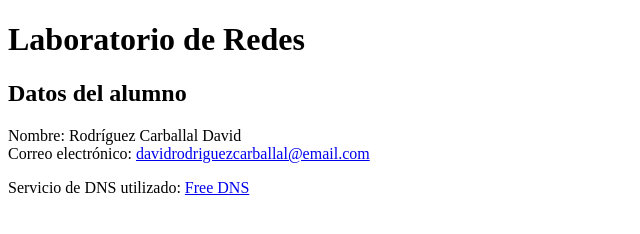
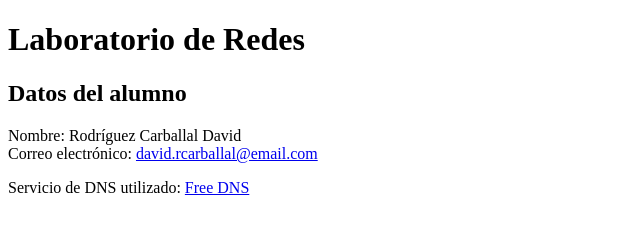
Before and after one commit to davidrcarballal/davidrcarballal.github.io, a plain HTML site: page index.html in a window 1280 px wide. Shown: the full height of the page, 0-640 px from the left. Drawn offline with Linux system fonts and the light colour scheme.

Commit message:
Update index.html

```diff
--- a/index.html
+++ b/index.html
@@ -13,8 +13,8 @@
     <p>
         Nombre: Rodríguez Carballal David<br>
         Correo electrónico:
-        <a href="mailto:davidrodriguezcarballal@email.com">
-            davidrodriguezcarballal@email.com
+        <a href="mailto:david.rcarballal@email.com">
+            david.rcarballal@email.com
         </a>
     </p>
 
```
